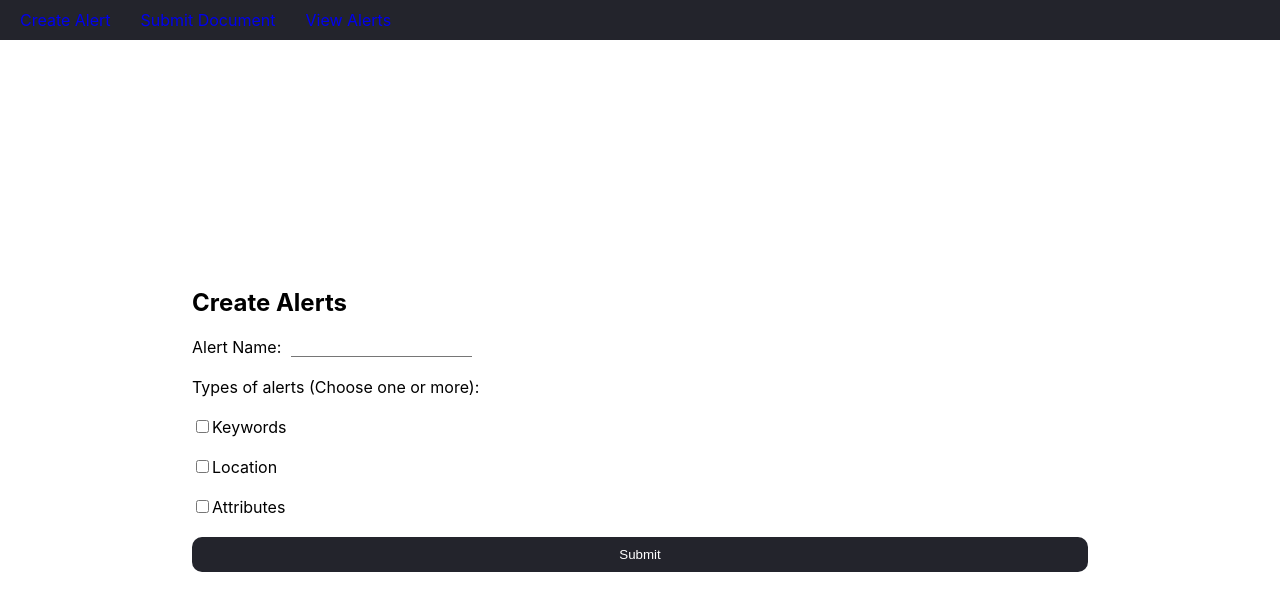
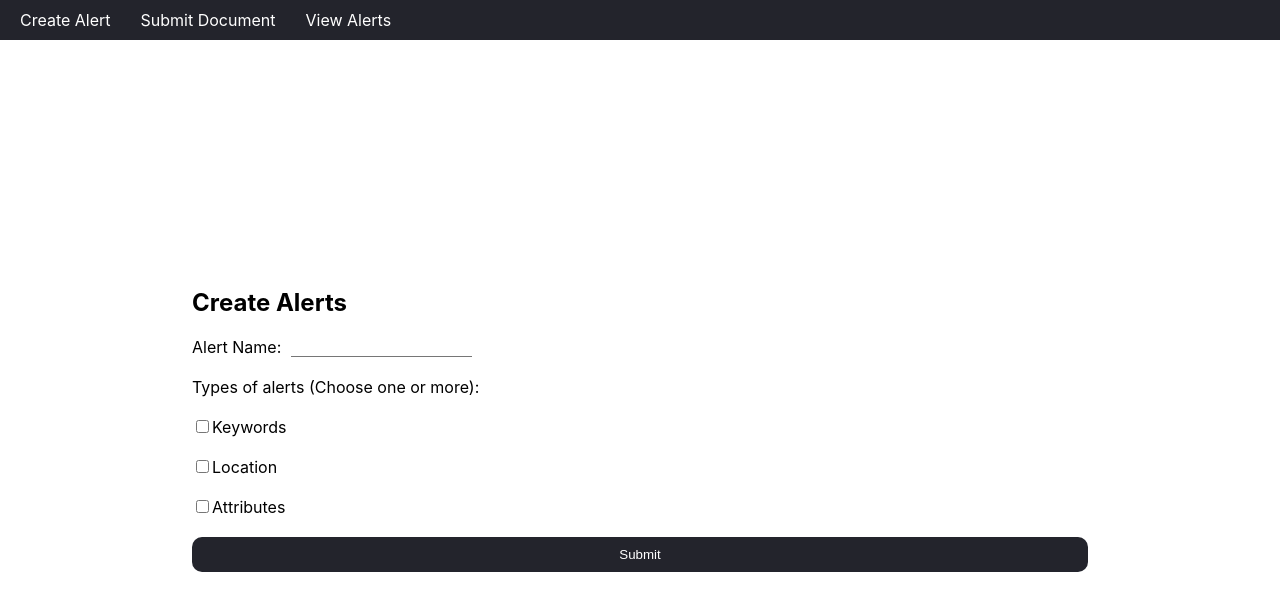
Before and after one commit to Rivaldi0097/Alert-Frontend, a React (Create React App) app in the folder frontend/: page / in a window 1280 px wide. Shown: the top 610 px of the page. Built offline with nearby package versions, Linux system fonts and the light colour scheme.

Commit message:
fixed navbar

```diff
--- a/frontend/src/App.js
+++ b/frontend/src/App.js
@@ -2,7 +2,6 @@ import {
   BrowserRouter as Router,
   Routes,
   Route,
-  Navigate,
 } from "react-router-dom";
 import CreateAlert from "./pages/CreateAlert";
 import ViewAlert from "./pages/ViewAlert";
--- a/frontend/src/components/Navbar.js
+++ b/frontend/src/components/Navbar.js
@@ -1,13 +1,18 @@
 import React from 'react';
 import "../styles/navbar.css"
+import { useNavigate } from 'react-router-dom';
+
 
 function Navbar(props) {
+
+    const navigate = useNavigate();
+
     return (
         <div className='NavbarContainer'>
             <ul className='NavbarUl'>
-                <li><a href='/' >Create Alert</a></li>
-                <li><a href='/submitDoc'>Submit Document</a></li>
-                <li><a href='/viewAlert'>View Alerts</a></li>
+                <li onClick={() => {navigate('/')}} className='NavbarLinks'><span>Create Alert</span></li>
+                <li onClick={() => {navigate('/submitDoc')}} className='NavbarLinks'><span>Submit Document</span></li>
+                <li onClick={() => {navigate('/viewAlert')}} className='NavbarLinks'><span>View Alerts</span></li>
             </ul>
         </div>
     );
--- a/frontend/src/styles/createAlert.css
+++ b/frontend/src/styles/createAlert.css
@@ -4,7 +4,7 @@
     justify-content: center;
     align-items: center;
     width: 100%;
-    height: 95vh;
+    min-height: 95vh;
     margin: 0 0 50px 0;
 }
 
--- a/frontend/src/styles/navbar.css
+++ b/frontend/src/styles/navbar.css
@@ -17,14 +17,6 @@
     padding: 0;
 }
 
-a:link{
-    text-decoration: none;
+.NavbarLinks{
+    cursor: pointer;
 }
-
-a:visited{
-    color: white;
-}
-
-a:hover{
-    text-decoration: underline;
-}
```
